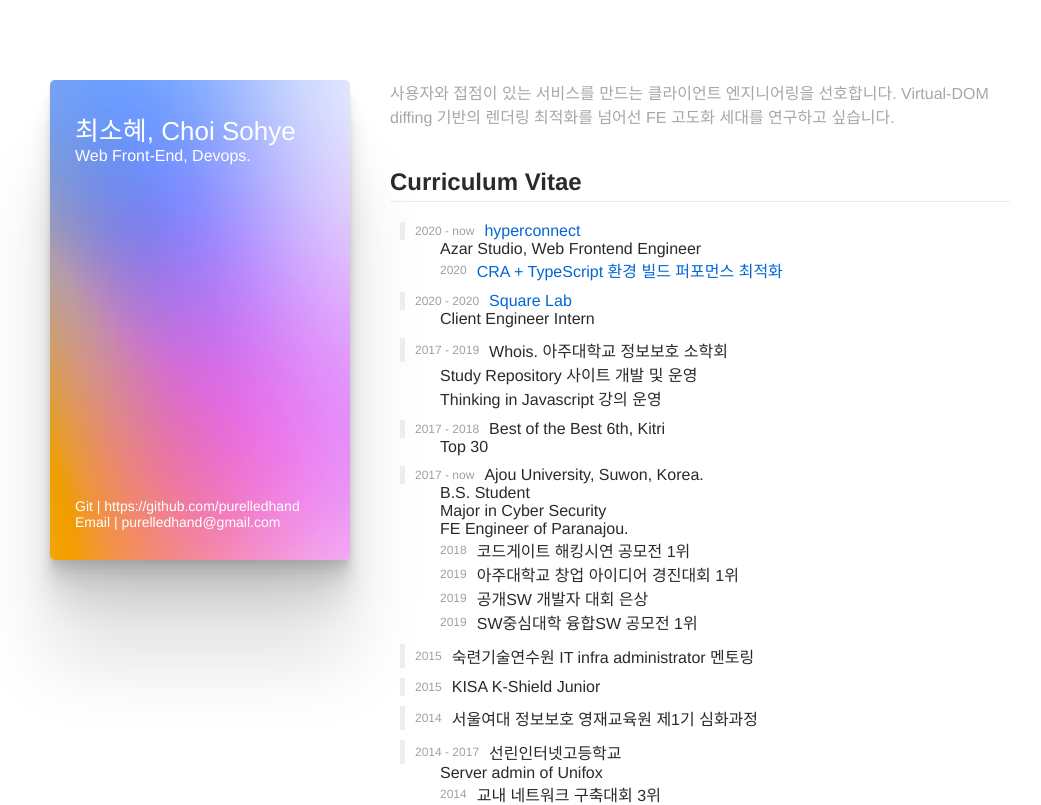
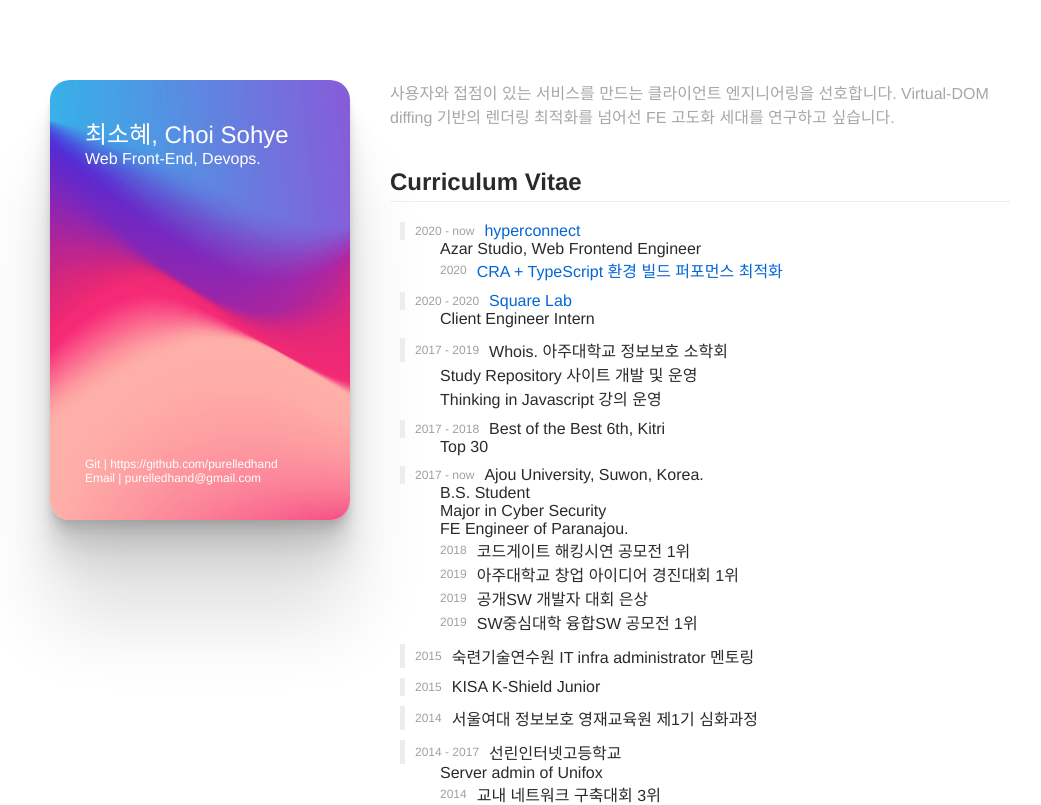
Before and after one commit to purelledhand/resume, a React (Create React App) app: page / in a window 1280 px wide. Shown: the top 805 px of the page, without its empty margins (90-1131 px from the left). Built offline with nearby package versions, Linux system fonts and the light colour scheme; a web font is replaced by a local one.

Commit message:
update: UI

```diff
--- a/src/App.js
+++ b/src/App.js
@@ -28,7 +28,6 @@ function App() {
           사용자와 접점이 있는 서비스를 만드는 클라이언트 엔지니어링을 선호합니다.
           Virtual-DOM diffing 기반의 렌더링 최적화를 넘어선 FE 고도화 세대를 연구하고 싶습니다.
         </div>
-
         <h2>
           Curriculum Vitae
         </h2>
--- a/src/components/ContactCard.css
+++ b/src/components/ContactCard.css
@@ -8,14 +8,14 @@
     0 100px 80px rgba(0, 0, 0, 0.12)
   ;
 
-    height: 480px;
+    height: 440px;
     width: 300px;
-    background-image: url(../images/card.png);
+    background-image: url(../images/card-gradient.png);
     background-size: cover;
-    border-radius: 5px;
+    border-radius: 20px;
     color: #FFF;
     box-sizing: border-box;
-    padding: 30px 25px;
+    padding: 35px;
     font-weight: 300;
     display: flex;
     flex-direction: column;
@@ -23,12 +23,16 @@
 }
 
 .contact-title {
-    font-size: 26px;
+    font-size: 24px;
     font-weight: 300;
 }
 
+.contact-subtitle {
+    font-size: 16px;
+}
+
 .contact-desc {
-    font-size: 14px;
+    font-size: 12px;
 }
 
 .contact-desc a {
```
Also changed, not shown: src/images/card-gradient.png (added).
